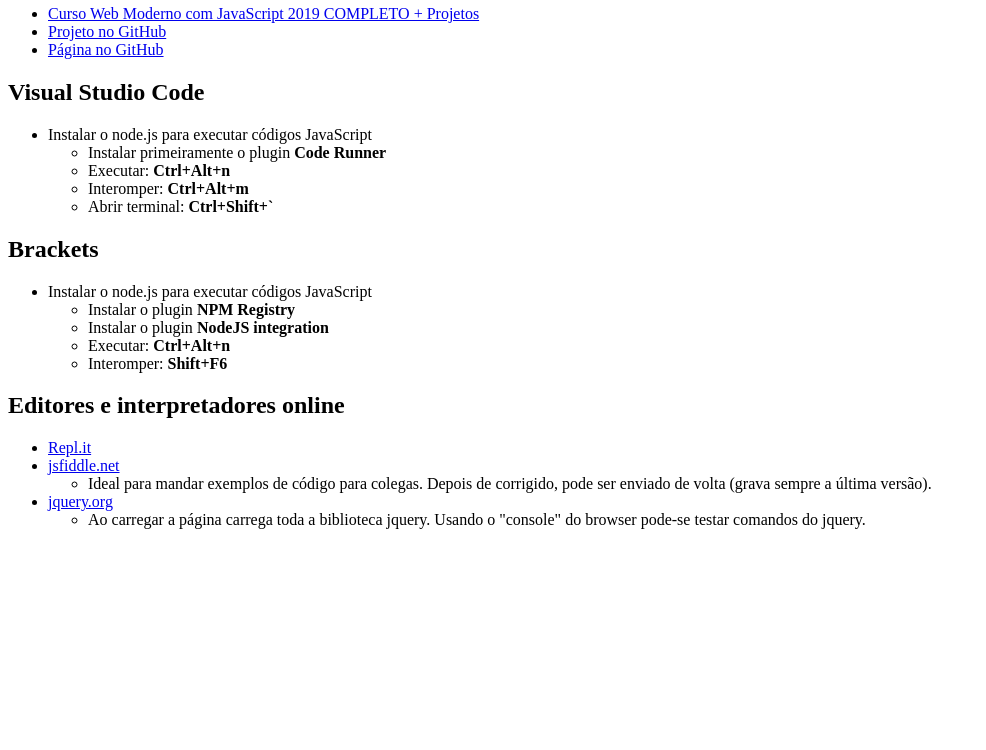
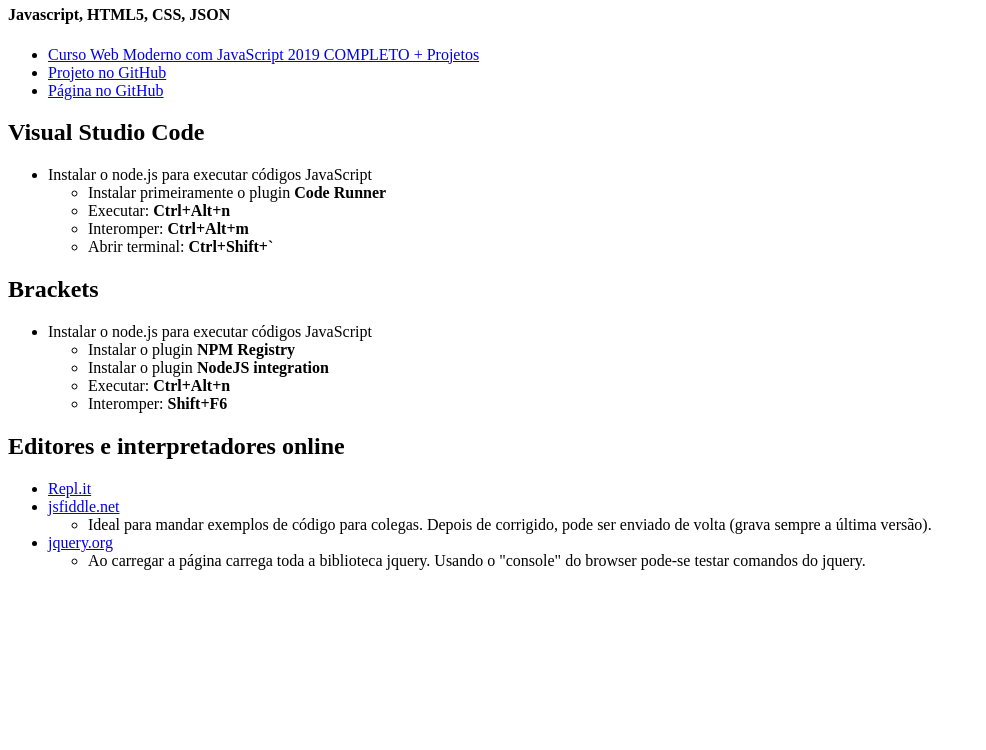
Before and after one commit to pjpro/curso-webmoderno, a plain HTML site: page index.html in a window 1280 px wide. Shown: the part 50-800 px from the top of the page, without its empty margins (0-986 px from the left). Drawn offline with Linux system fonts and the light colour scheme.

Commit message:
Alteração 2 - index.html

```diff
--- a/index.html
+++ b/index.html
@@ -9,6 +9,7 @@
 <body>
 
     <h2>Curso Web Moderno com JavaScript 2019 COMPLETO + Projetos</h2>
+    <h4>Javascript, HTML5, CSS, JSON</h4>
     <ul>
         <li><a href="https://www.udemy.com/course/curso-web/" target="_blank">Curso Web Moderno com JavaScript 2019
                 COMPLETO + Projetos</a>
```
